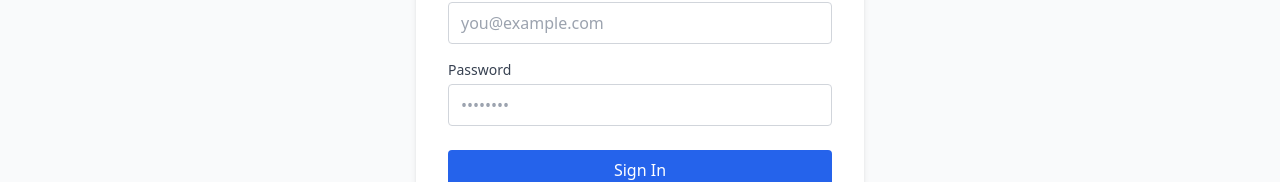
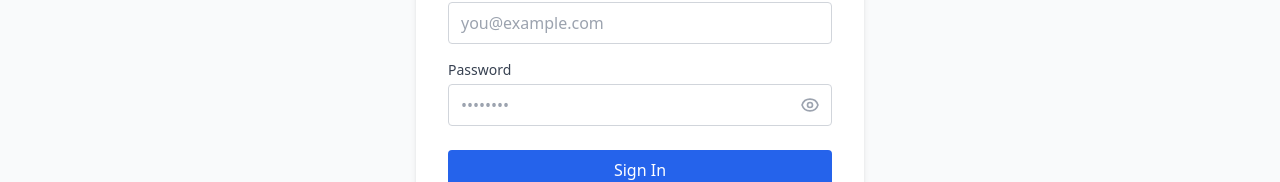
Before and after one commit to josetin21/Eventra-frontend, a React (Vite) app: page /login in a window 1280 px wide. Shown: the part 434-616 px from the top of the page. Built offline with nearby package versions, Linux system fonts and the light colour scheme.

Commit message:
feat: add show/hide password toggle to Login

```diff
--- a/src/pages/Login.jsx
+++ b/src/pages/Login.jsx
@@ -9,6 +9,7 @@
     const [password, setPassword] = useState('')
     const [error, setError] = useState('')
     const [loading, setLoading] = useState(false)
+    const [showPassword, setShowPassword] = useState(false)
 
     const { login } = useAuth()
     const navigate = useNavigate()
@@ -68,14 +69,32 @@
                         <label className="block text-sm font-medium text-gray-700 mb-1">
                             Password
                         </label>
+                        <div className="relative">
                             <input
-                            type="password"
+                                type={showPassword ? 'text' : 'password'}
                                 value={password}
                                 onChange={(e) => setPassword(e.target.value)}
                                 className="w-full border border-gray-300 rounded px-3 py-2 focus:outline-none focus:ring-2 focus:ring-blue-500"
                                 placeholder="••••••••"
                                 required
                             />
+                            <button
+                                type="button"
+                                onClick={() => setShowPassword(!showPassword)}
+                                className="absolute right-3 top-1/2 -translate-y-1/2 text-gray-400 hover:text-gray-600 text-sm"
+                            >
+                                {showPassword ? (
+                                <svg xmlns="http://www.w3.org/2000/svg" className="h-5 w-5" fill="none" viewBox="0 0 24 24" stroke="currentColor">
+                                    <path strokeLinecap="round" strokeLinejoin="round" strokeWidth={2} d="M13.875 18.825A10.05 10.05 0 0112 19c-4.478 0-8.268-2.943-9.543-7a9.97 9.97 0 011.563-3.029m5.858.908a3 3 0 114.243 4.243M9.878 9.878l4.242 4.242M9.88 9.88l-3.29-3.29m7.532 7.532l3.29 3.29M3 3l3.59 3.59m0 0A9.953 9.953 0 0112 5c4.478 0 8.268 2.943 9.543 7a10.025 10.025 0 01-4.132 4.411m0 0L21 21" />
+                                </svg>
+                                ) : (
+                                <svg xmlns="http://www.w3.org/2000/svg" className="h-5 w-5" fill="none" viewBox="0 0 24 24" stroke="currentColor">
+                                    <path strokeLinecap="round" strokeLinejoin="round" strokeWidth={2} d="M15 12a3 3 0 11-6 0 3 3 0 016 0z" />
+                                    <path strokeLinecap="round" strokeLinejoin="round" strokeWidth={2} d="M2.458 12C3.732 7.943 7.523 5 12 5c4.478 0 8.268 2.943 9.542 7-1.274 4.057-5.064 7-9.542 7-4.477 0-8.268-2.943-9.542-7z" />
+                                </svg>
+                                )}
+                            </button>
+                        </div>
                     </div>
 
                     <button
```
Lines whose indentation alone changed are shown as unchanged.
